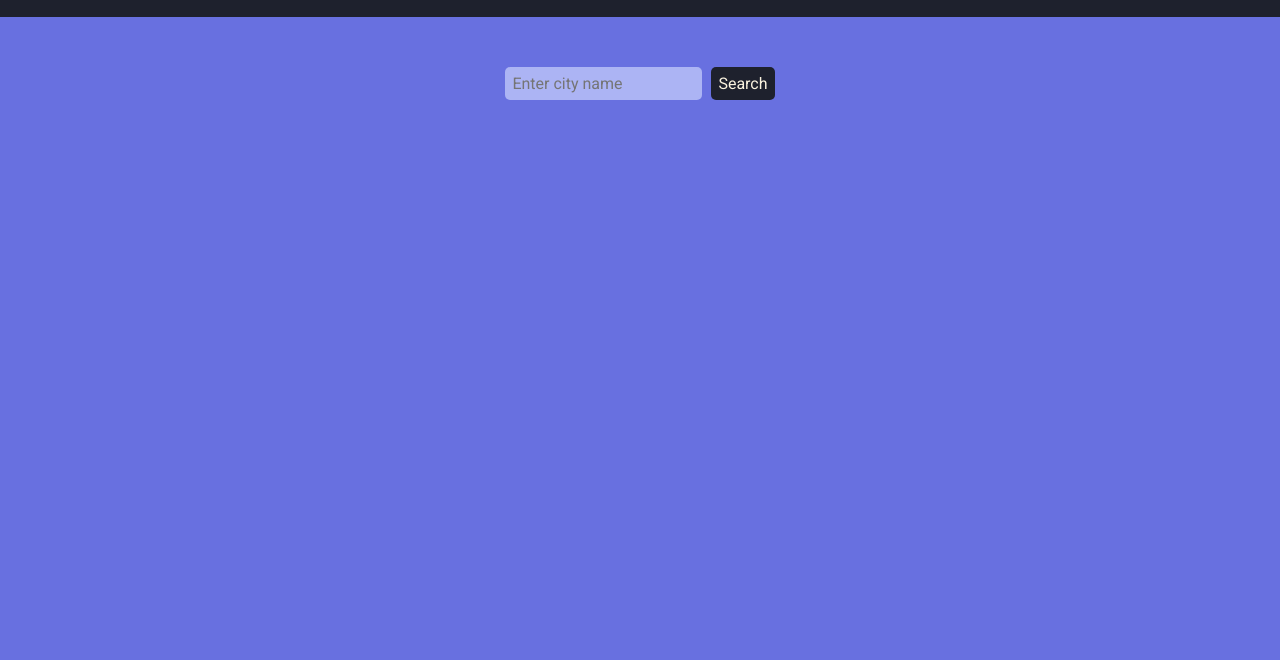
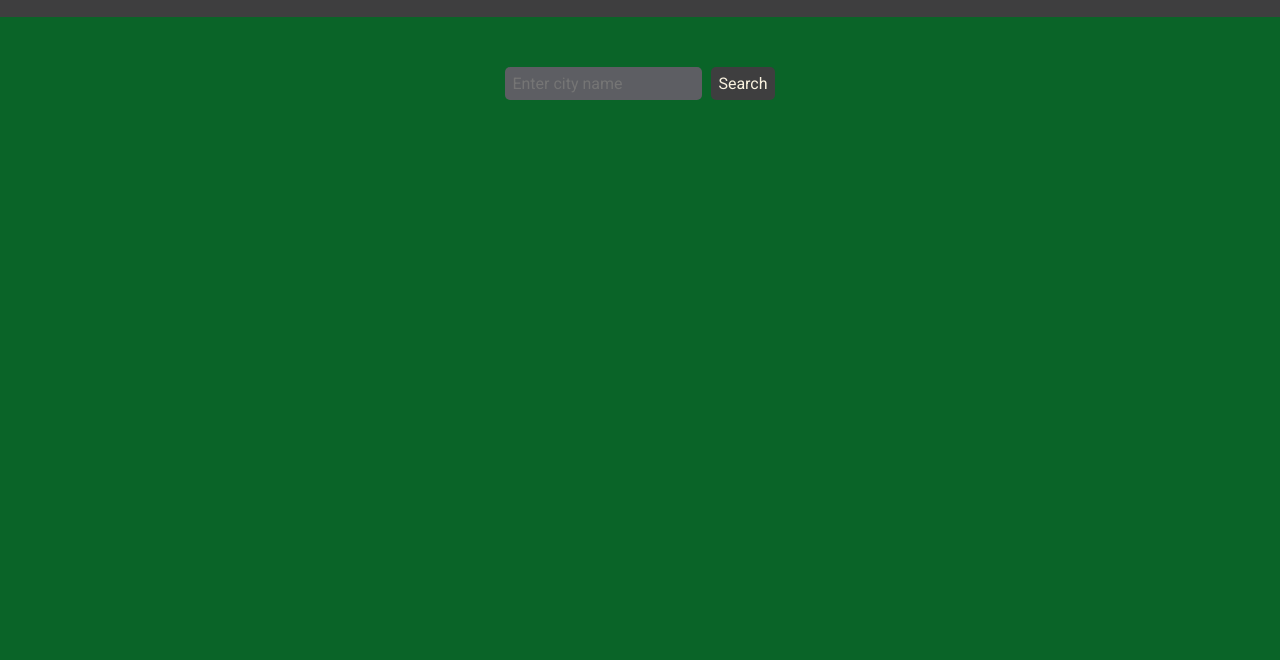
Before and after one commit to bm0801389031/weather-app-top, a plain HTML site: page index.html in a window 1280 px wide. Shown: the part 140-800 px from the top of the page. Drawn offline with Linux system fonts and the light colour scheme; a web font is replaced by a local one.

Commit message:
changed color on style

```diff
--- a/style.css
+++ b/style.css
@@ -1,8 +1,8 @@
 :root {
     --primary-light: #faf3e0;
-    --secondary-light: #acb4f4;
-    --primary-dark: #1e212d;
-    --secondary-dark: #6870e0;
+    --secondary-light: #5d5e63;
+    --primary-dark: #3e3e3f;
+    --secondary-dark: #0a6428;
   }
 
   *,
```
